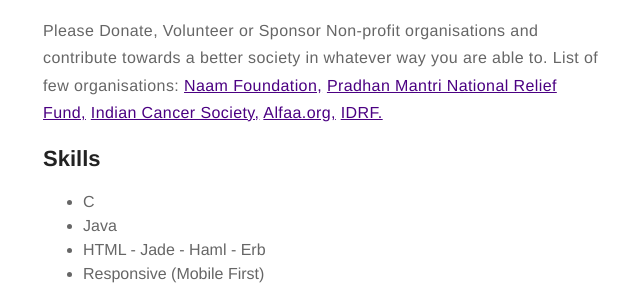
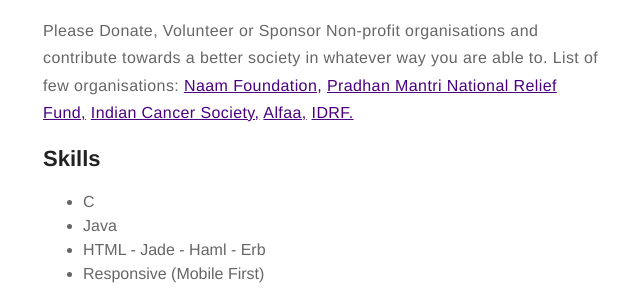
Before and after one commit to iamrayofhope/iamrayofhope.github.io, a Jekyll site: the page built from about.md, in a window 1280 px wide. Shown: the part 1035-1324 px from the top of the page, without its empty margins (317-957 px from the left). Built offline with Jekyll 4.4.1, drawn with Linux system fonts in a browser that asks for light colours.

Commit message:
updated alfaa.org to alfaa

```diff
--- a/about.md
+++ b/about.md
@@ -21,7 +21,7 @@
 <p>Please Donate, Volunteer or Sponsor Non-profit organisations and contribute towards a better society in whatever way you are able to. List of few organisations:  <a href="http://naammh.org/about-us/" target="_blank">Naam Foundation,</a>
 							<a href="https://www.pmnrf.gov.in/payform.php" target="_blank"> Pradhan Mantri National Relief Fund,</a>
 							<a href="http://www.indiancancersociety.org/how-you-can-help/donate.aspx" target="_blank"> Indian Cancer Society,</a>
-							<a href="alfaa.org" target="_blank"> Alfaa.org,</a>
+							<a href="alfaa.org" target="_blank"> Alfaa,</a>
 							<a href="http://www.idrf.org/ngo-manav-seva-sansthan/" target="_blank"> IDRF.</a>
 </p>
 
```
